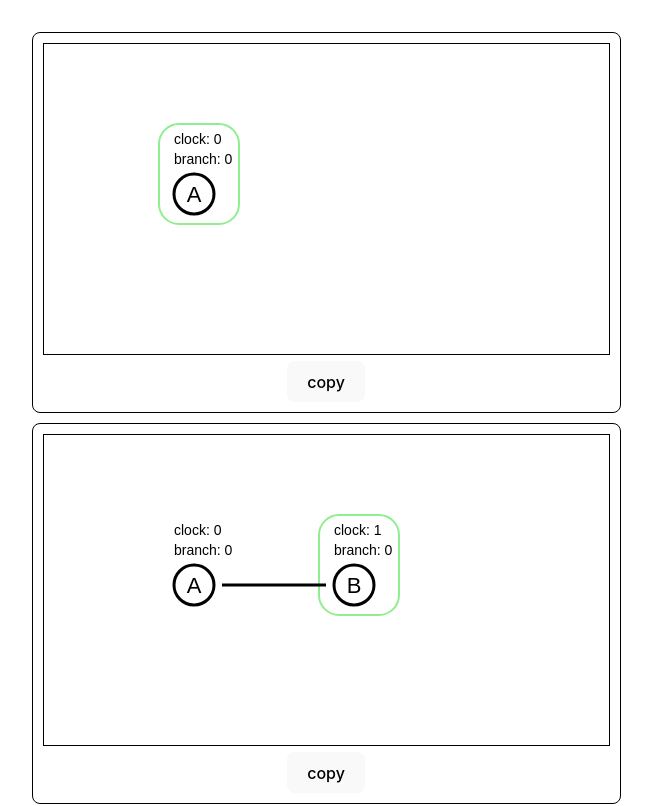
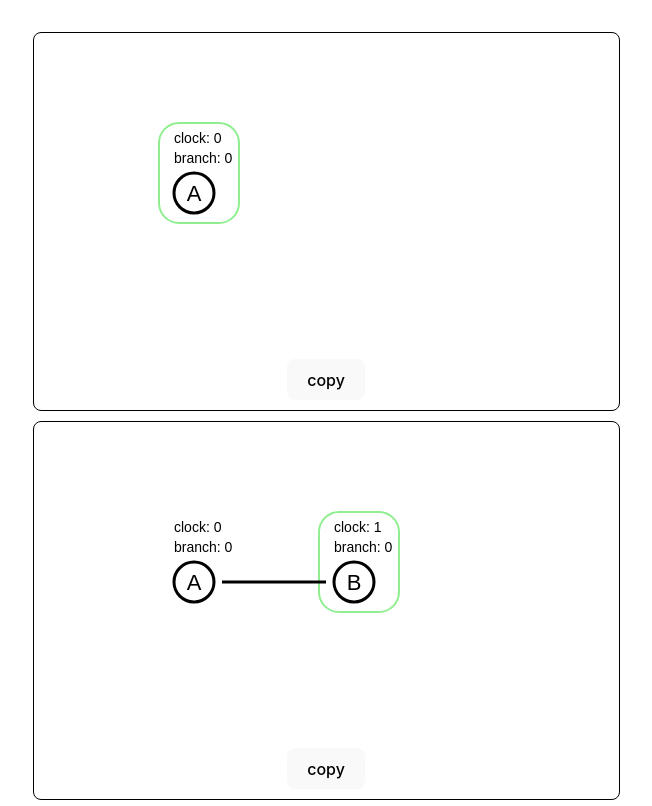
Before and after one commit to rjwebb/graph-diagram, a React (Vite) app: page / in a window 1280 px wide. Shown: the top 806 px of the page, without its empty margins (314-966 px from the left). Built offline with nearby package versions, Linux system fonts and the light colour scheme.

Commit message:
remove svg border

```diff
--- a/src/GraphDisplay.tsx
+++ b/src/GraphDisplay.tsx
@@ -31,7 +31,6 @@ export const GraphDisplay = ({ step }: { step: Step }) => {
         xmlns="http://www.w3.org/2000/svg"
         width="565px"
         height="310px"
-        style={{ border: "solid black 1px" }}
       >
         <Graph step={step} />
       </svg>
```
